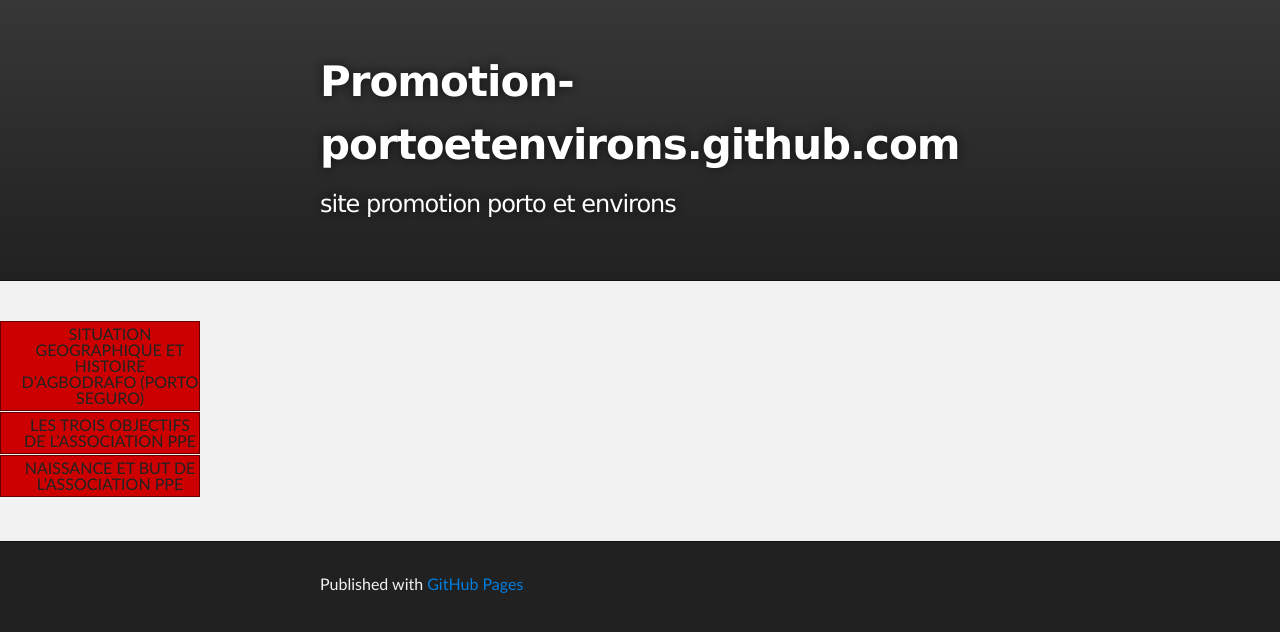
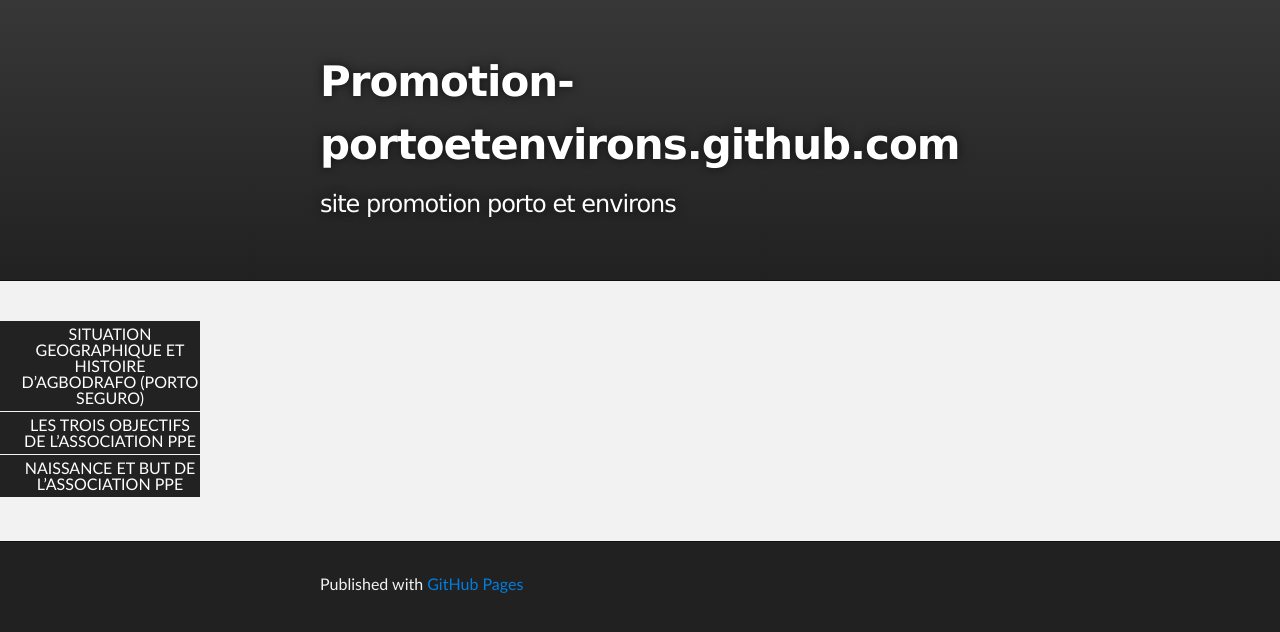
Before and after one commit to promotion-portoetenvirons/promotion-portoetenvirons.github.com, a Jekyll site: the page built from index.html, in a window 1280 px wide. Shown: the top 632 px of the page. Built offline with Jekyll 4.4.1, drawn with Linux system fonts in a browser that asks for light colours; Markdown is read by kramdown in place of the engine named in the settings.

Commit message:
changement de couleur menu

```diff
--- a/stylesheets/menu.css
+++ b/stylesheets/menu.css
@@ -1,35 +1,3 @@
-/*ul {
-list-style-type: none;
-background-image: url(/images/navi_bg.png);
-height: 80px;
-width: 663px;
-margin: auto;
-}
-
-
-li {
-float: left;
-}
-
-ul a {
-background-image: url(/images/navi_bg_divider.png);
-background-repeat: no-repeat;
-background-position: right;
-padding-right: 32px;
-padding-left: 32px;
-display: block;
-line-height: 80px;
-text-decoration: none;
-font-family: Georgia, "Times New Roman", Times, serif;
-font-size: 21px;
-color: #371C1C;
-}
-
-ul a:hover {
-color: #FFF;
-}
-*/
-
 #nav {
     list-style: none outside none;
     margin: 0;
@@ -37,17 +5,18 @@ color: #FFF;
     width: 200px;
 }
 #nav li {
-    background: none repeat scroll 0 0 #CC0000;
-    border: 1px solid #660000;
-    /*color: #FFFFFF;*/
-	color: #222222;
+    /*background: none repeat scroll 0 0 #CC0000;*/
+	background: none repeat scroll 0 0 #222222;
+    /*border: 1px solid #660000;*/
+	border: 1px solid #222222;
+    color: #FFFFFF;
     margin-bottom: 1px;
 	list-style: none;
 }
 #nav li a {
-    background: none repeat scroll 0 0 #CC0000;
-    /*color: #FFFFFF;*/
-	color: #222222;
+    /*background: none repeat scroll 0 0 #CC0000;*/
+	background: none repeat scroll 0 0 #222222;
+    color: #FFFFFF;
     display: block;
     font: 1em/1em "Trebuchet MS",Arial,sans-serif;
     padding: 4px 0;
```
